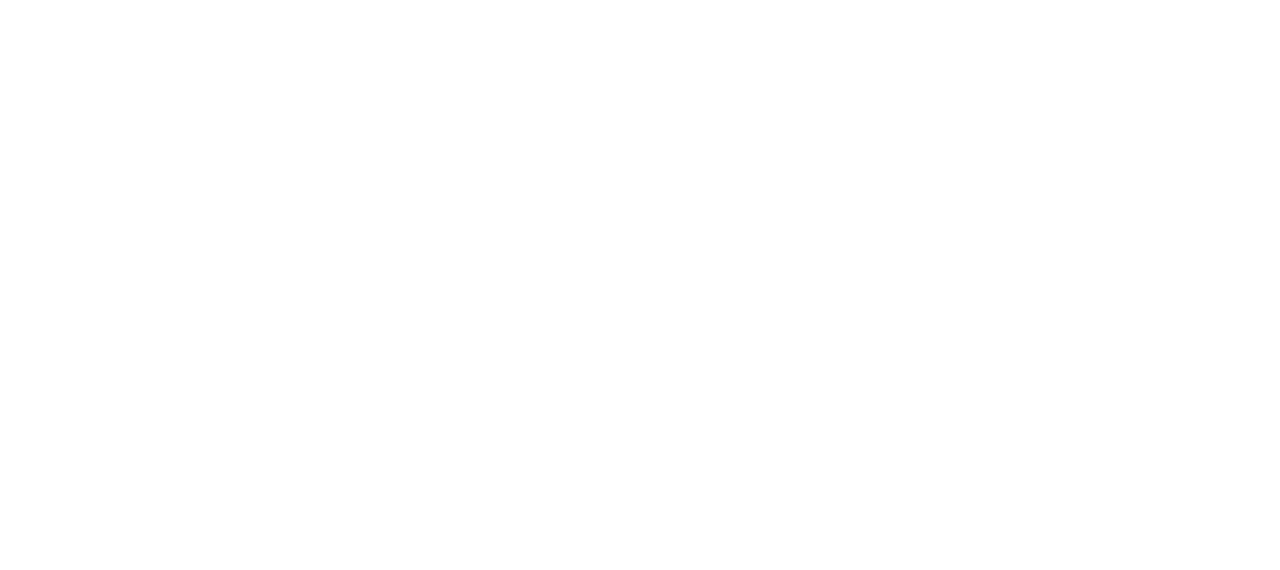
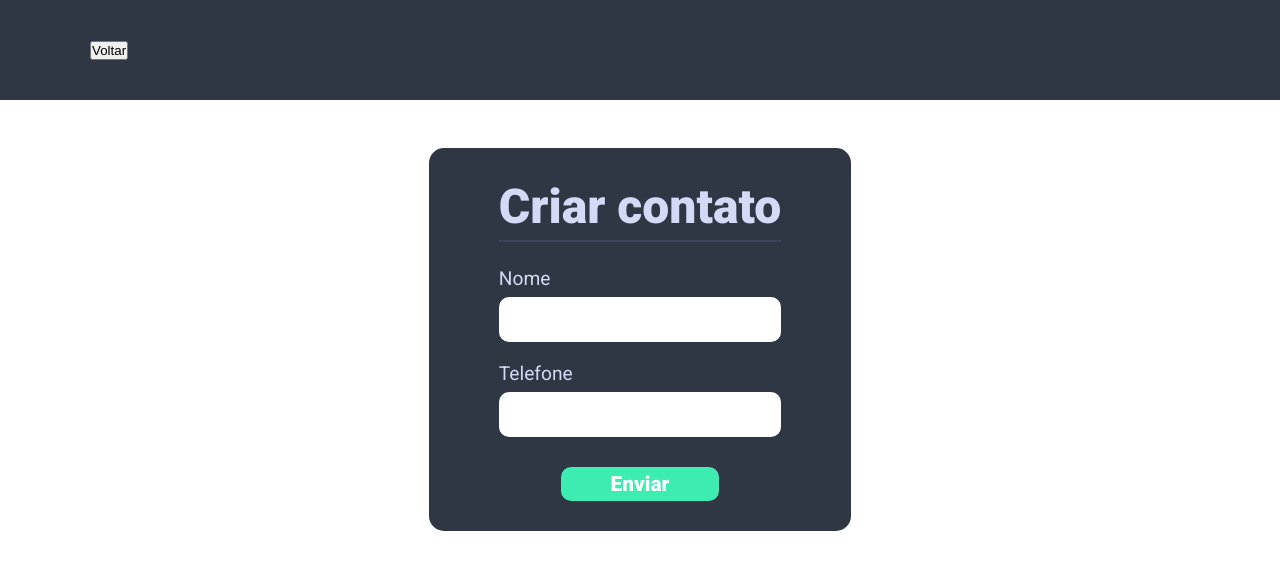
Before and after one commit to caiomariano1/cadastro-frontend, a React (Vite) app: page /edit/1 in a window 1280 px wide. Before the commit this address had no page. Shown: the top 570 px of the page. Built offline with nearby package versions, Linux system fonts and the light colour scheme; no server answers.

Commit message:
feat: Habilitar opção de editar e excluir os contatos do banco de dados pela página Home.

```diff
--- a/src/App.jsx
+++ b/src/App.jsx
@@ -14,7 +14,7 @@ function App() {
         <Route path="/register" element={<Register />} />
         <Route path="/home" element={<Home />} />
         <Route path="/post" element={<Post />} />
-        <Route path="/edit" element={<Edit />} />
+        <Route path="/edit/:id" element={<Edit />} />
       </Routes>
     </BrowserRouter>
   );
--- a/src/pages/Edit.jsx
+++ b/src/pages/Edit.jsx
@@ -1,11 +1,76 @@
-import React from "react";
+import React, { useEffect } from "react";
 import Header from "../Components/Header";
+import { useNavigate, useParams } from "react-router-dom";
+import { yupResolver } from "@hookform/resolvers/yup";
+import * as yup from "yup";
+import { useForm } from "react-hook-form";
+import axios from "axios";
+
+const validationPost = yup.object().shape({
+  nome: yup.string().required("Nome é obrigatório"),
+  tel: yup.string().required("Telefone é obrigatório"),
+});
 
 const Edit = () => {
+  const navigate = useNavigate();
+
+  const { id } = useParams();
+
+  const {
+    register,
+    handleSubmit,
+    formState: { errors },
+    reset,
+  } = useForm({
+    resolver: yupResolver(validationPost),
+  });
+
+  useEffect(() => {
+    axios.get(`https://localhost:7086/api/Contato/${id}`).then((response) => {
+      reset(response.data);
+    });
+  }, []);
+
+  const addContact = (data) =>
+    axios
+      .put(`https://localhost:7086/api/Contato/${id}`, data)
+      .then(() => {
+        console.log("Funcionou");
+        navigate("/home");
+      })
+      .catch(() => {
+        console.log("Não funcionou");
+      });
+
   return (
     <div>
       <Header />
-      <h1>Page edit</h1>
+      <main>
+        <div className="card-post">
+          <h1>Criar contato</h1>
+          <div className="line-post"></div>
+
+          <div className="card-body-post">
+            <form onSubmit={handleSubmit(addContact)}>
+              <div className="fields">
+                <label>Nome</label>
+                <input type="text" name="nome" {...register("nome")} />
+                <p className="error-message">{errors.nome?.message}</p>
+              </div>
+
+              <div className="fields">
+                <label>Telefone</label>
+                <input type="text" name="tel" {...register("tel")} />
+                <p className="error-message">{errors.tel?.message}</p>
+              </div>
+
+              <div className="btn-post">
+                <button type="submit">Enviar</button>
+              </div>
+            </form>
+          </div>
+        </div>
+      </main>
     </div>
   );
 };
--- a/src/pages/Home.css
+++ b/src/pages/Home.css
@@ -76,8 +76,7 @@ p {
 
 .btns {
   display: flex;
-  justify-content: space-between;
-
+  justify-content: space-evenly;
   margin-top: 30px;
 }
 
@@ -98,6 +97,7 @@ p {
 
 .btn-edit button {
   background-color: #80d8ff;
+  width: 210px;
 }
 
 /* .btn-readmore button {
@@ -105,7 +105,8 @@ p {
 } */
 
 .btn-delete button {
-  background-color: rgb(241, 45, 45);
+  background-color: #f12d2d;
+  width: 210px;
 }
 
 .loading {
--- a/src/pages/Home.jsx
+++ b/src/pages/Home.jsx
@@ -2,49 +2,26 @@ import { Link } from "react-router-dom";
 import "./Home.css";
 import { useState, useEffect } from "react";
 import HeaderHome from "../Components/HeaderHome";
-
-const url = "https://localhost:7086/api/Contato";
+import axios from "axios";
 
 const Home = () => {
-  // const [contato, setContato] = useState([]);
-  // const [nome, setNome] = useState("");
-  // const [tel, setTel] = useState("");
+  const [contato, setContato] = useState([]);
 
-  // useEffect(() => {
-  //   async function fetchData() {
-  //     const response = await fetch(url);
+  useEffect(() => {
+    axios
+      .get("https://localhost:7086/api/Contato")
+      .then((response) => {
+        setContato(response.data);
+      })
+      .catch(() => {
+        console.log("deu ruim");
+      });
+  }, []);
 
-  //     const data = await response.json();
-
-  //     setContato(data);
-  //   }
-
-  //   fetchData();
-  // }, []);
-
-  // const handleSubmit = async (e) => {
-  //   e.preventDefault();
-
-  //   const contato = {
-  //     nome,
-  //     tel,
-  //   };
-
-  //   const response = await fetch(url, {
-  //     method: "POST",
-  //     headers: {
-  //       "Content-Type": "Application/json",
-  //     },
-  //     body: JSON.stringify(contato),
-  //   });
-
-  //   const contatoAdicionado = await response.json();
-
-  //   setContato((prevContato) => [...prevContato, contatoAdicionado]);
-
-  //   setNome("");
-  //   setTel("");
-  // };
+  function deleteContact(id) {
+    axios.delete(`https://localhost:7086/api/Contato/${id}`);
+    setContato(contato.filter((contato) => contato.id !== id));
+  }
 
   return (
     <div className="divhome">
@@ -52,67 +29,31 @@ const Home = () => {
 
       <main>
         <div className="cards">
-          <div className="card">
+          {contato.map((contato, key) => {
+            return (
+              <div className="card" key={key}>
                 <header>
-              <h2>Nome</h2>
+                  <h2>{contato.nome}</h2>
                 </header>
                 <div className="line"></div>
-            <p>Telefone</p>
+                <p>{contato.tel}</p>
                 <div className="btns">
                   <div className="btn-edit">
-                <Link to="/edit">
+                    <Link to={{ pathname: `/edit/${contato.id}` }}>
                       <button>Editar</button>
                     </Link>
                   </div>
                   <div className="btn-delete">
-                <button>Deletar</button>
+                    <button onClick={() => deleteContact(contato.id)}>
+                      Deletar
+                    </button>
                   </div>
                 </div>
               </div>
+            );
+          })}
         </div>
       </main>
-      {/* <h1 className="h1home">Contatos</h1>
-      <table className="tablehome">
-        <thead>
-          <tr>
-            <th>Nome</th>
-            <th>Telefone</th>
-          </tr>
-        </thead>
-        <tbody>
-          {contato.map((contato) => (
-            <tr key={contato.id}>
-              <td>{contato.nome}</td>
-              <td>{contato.tel}</td>
-            </tr>
-          ))}
-        </tbody>
-      </table> */}
-      {/* <div className="addcontact">
-        <form className="formadd" onSubmit={handleSubmit}>
-          <label>
-            Nome:
-            <input
-              className="inputadd"
-              type="text"
-              value={nome}
-              name="nome"
-              onChange={(e) => setNome(e.target.value)}
-            />
-          </label>
-          <label>
-            Telefone:
-            <input
-              className="inputadd"
-              type="text"
-              value={tel}
-              name="telefone"
-              onChange={(e) => setTel(e.target.value)}
-            />
-          </label>
-          <input className="inputbutton" type="submit" value="adicionar" />
-        </form>
-      </div> */}
     </div>
   );
 };
```
Lines whose indentation alone changed are shown as unchanged.
